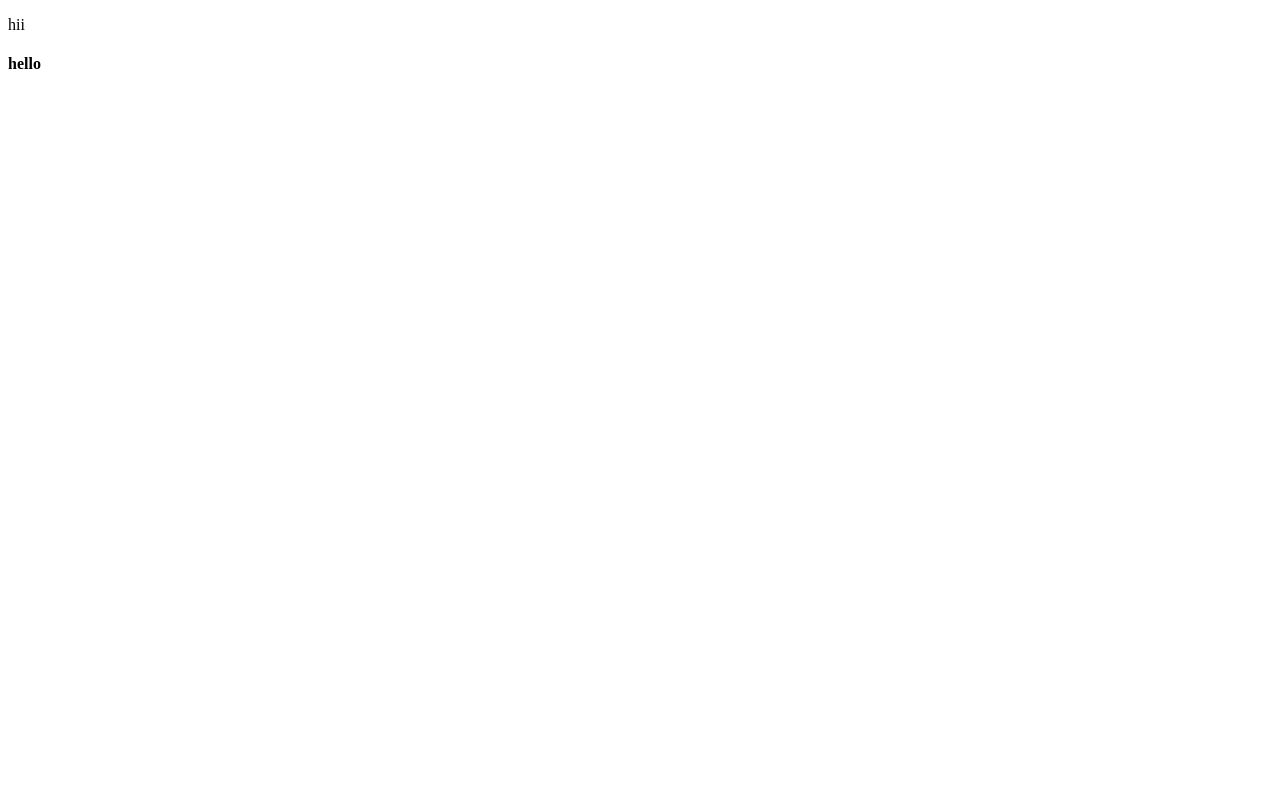
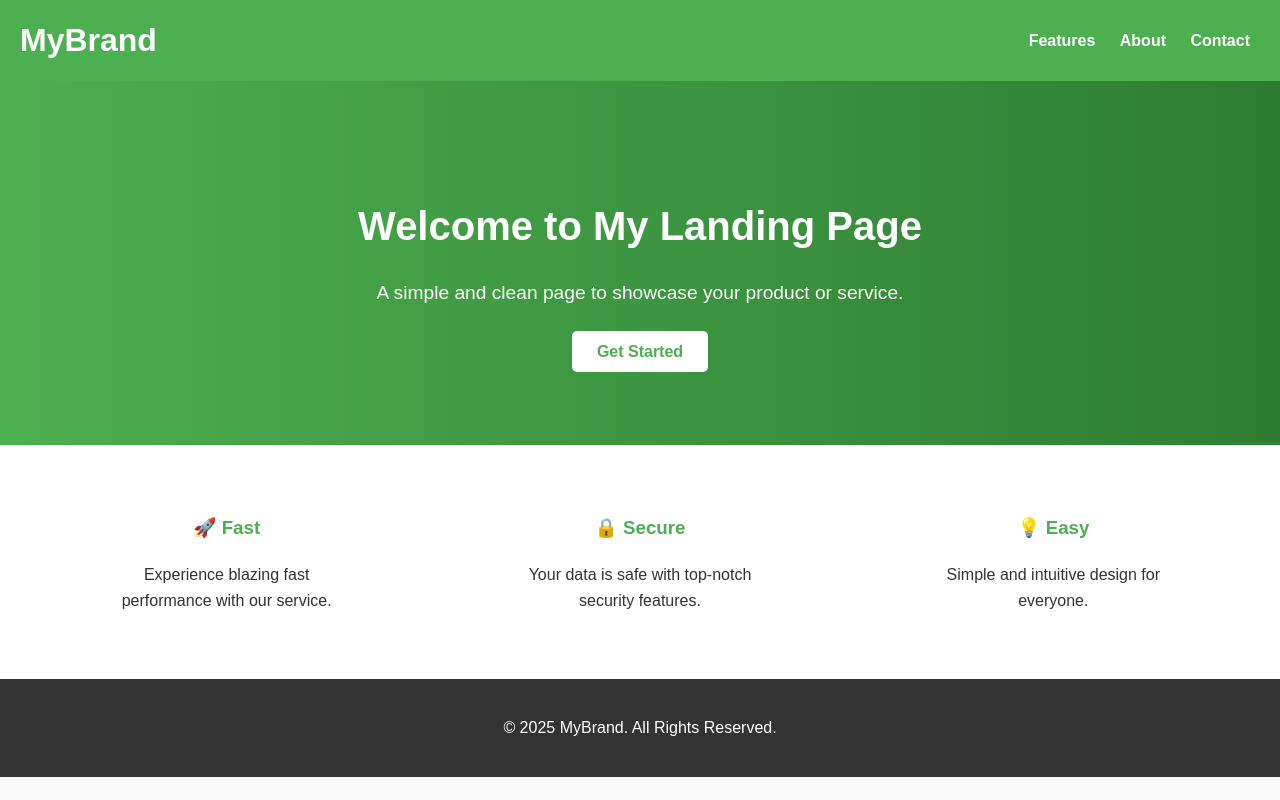
Before and after one commit to ChandraPrakashRai/LANDING-PAGE, a plain HTML site: page Landing page/index.html in a window 1280 px wide. Drawn offline with Linux system fonts and the light colour scheme.

Commit message:
Update index.html
html code

```diff
--- a/Landing page/index.html
+++ b/Landing page/index.html
@@ -1,12 +1,127 @@
 <!DOCTYPE html>
 <html lang="en">
 <head>
-    <meta charset="UTF-8">
-    <meta name="viewport" content="width=device-width, initial-scale=1.0">
-    <title>Document</title>
+  <meta charset="UTF-8">
+  <meta name="viewport" content="width=device-width, initial-scale=1.0">
+  <title>My Landing Page</title>
+  <style>
+    body {
+      margin: 0;
+      font-family: Arial, sans-serif;
+      line-height: 1.6;
+      background: #f9f9f9;
+      color: #333;
+    }
+
+    /* Navbar */
+    header {
+      background: #4CAF50;
+      color: white;
+      padding: 15px 20px;
+      display: flex;
+      justify-content: space-between;
+      align-items: center;
+    }
+    header h1 {
+      margin: 0;
+    }
+    nav a {
+      color: white;
+      margin: 0 10px;
+      text-decoration: none;
+      font-weight: bold;
+    }
+
+    /* Hero Section */
+    .hero {
+      text-align: center;
+      padding: 80px 20px;
+      background: linear-gradient(to right, #4CAF50, #2E7D32);
+      color: white;
+    }
+    .hero h2 {
+      font-size: 2.5em;
+      margin-bottom: 20px;
+    }
+    .hero p {
+      font-size: 1.2em;
+      margin-bottom: 30px;
+    }
+    .btn {
+      background: white;
+      color: #4CAF50;
+      padding: 12px 25px;
+      border: none;
+      border-radius: 5px;
+      cursor: pointer;
+      font-weight: bold;
+      text-decoration: none;
+    }
+    .btn:hover {
+      background: #f1f1f1;
+    }
+
+    /* Features */
+    .features {
+      display: flex;
+      justify-content: space-around;
+      padding: 50px 20px;
+      background: #fff;
+    }
+    .feature {
+      max-width: 250px;
+      text-align: center;
+    }
+    .feature h3 {
+      color: #4CAF50;
+    }
+
+    /* Footer */
+    footer {
+      text-align: center;
+      padding: 20px;
+      background: #333;
+      color: white;
+    }
+  </style>
 </head>
 <body>
-    <p>hii</p>
-    <h4>hello</h4>
+  <!-- Navbar -->
+  <header>
+    <h1>MyBrand</h1>
+    <nav>
+      <a href="#features">Features</a>
+      <a href="#about">About</a>
+      <a href="#contact">Contact</a>
+    </nav>
+  </header>
+
+  <!-- Hero Section -->
+  <section class="hero">
+    <h2>Welcome to My Landing Page</h2>
+    <p>A simple and clean page to showcase your product or service.</p>
+    <a href="#contact" class="btn">Get Started</a>
+  </section>
+
+  <!-- Features -->
+  <section class="features" id="features">
+    <div class="feature">
+      <h3>🚀 Fast</h3>
+      <p>Experience blazing fast performance with our service.</p>
+    </div>
+    <div class="feature">
+      <h3>🔒 Secure</h3>
+      <p>Your data is safe with top-notch security features.</p>
+    </div>
+    <div class="feature">
+      <h3>💡 Easy</h3>
+      <p>Simple and intuitive design for everyone.</p>
+    </div>
+  </section>
+
+  <!-- Footer -->
+  <footer>
+    <p>&copy; 2025 MyBrand. All Rights Reserved.</p>
+  </footer>
 </body>
 </html>
```
